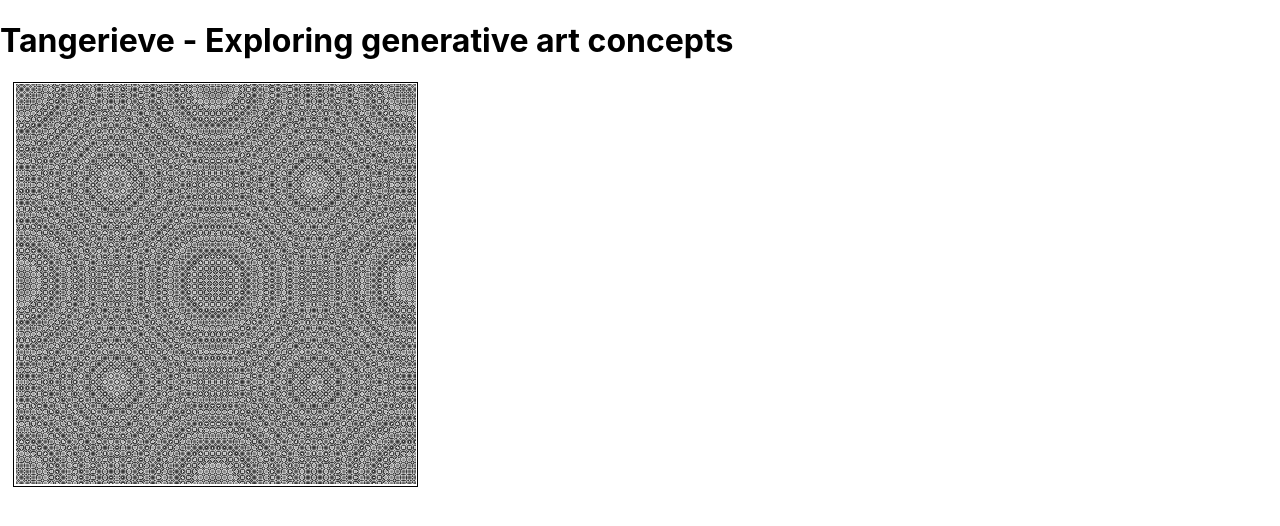
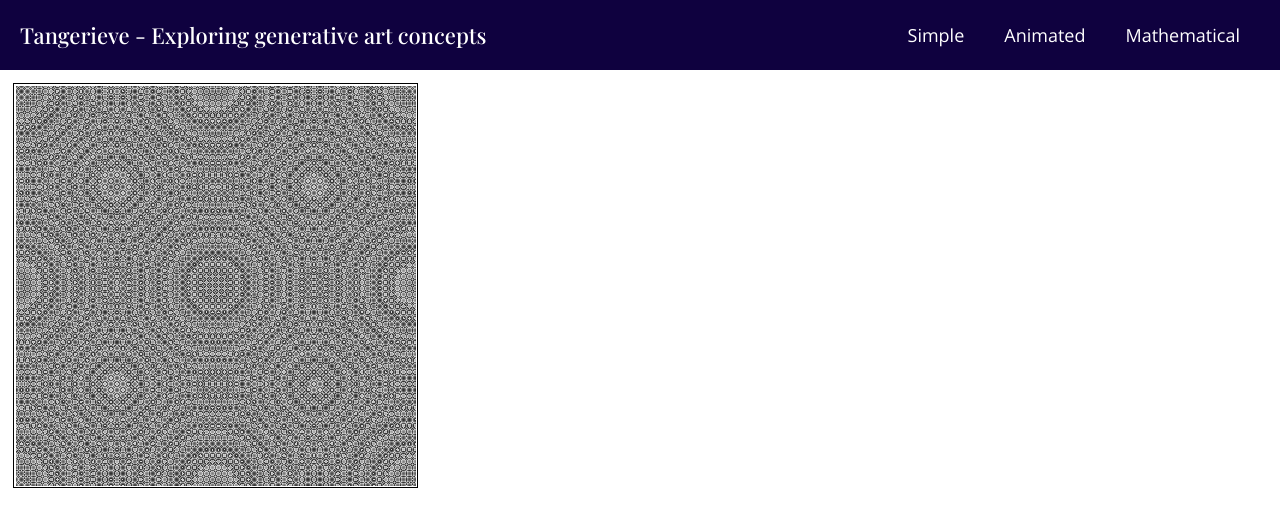
Before and after one commit to jolson88/tangerieve, a React (Create React App) app: page / in a window 1280 px wide. Shown: the top 526 px of the page. Built offline with nearby package versions, Linux system fonts and the light colour scheme.

Commit message:
Adds CSS styling to Header

```diff
--- a/src/Header.js
+++ b/src/Header.js
@@ -4,8 +4,14 @@ import './Header.scss';
 
 function Header() {
   return (
-    <header>
+    <header className="siteHeader">
+      {/*<img className="logo" src="images/logo.svg" alt="logo" />*/}
       <h1>Tangerieve - Exploring generative art concepts</h1>
+      <nav>
+        <a href="#Simple">Simple</a>
+        <a href="#Animated">Animated</a>
+        <a href="#Mathematical">Mathematical</a>
+      </nav>
     </header>
   );
 }
--- a/src/Header.scss
+++ b/src/Header.scss
@@ -0,0 +1,34 @@
+@import url('https://fonts.googleapis.com/css2?family=Playfair+Display:wght@500&display=swap');
+@import url('https://fonts.googleapis.com/css2?family=Open+Sans&display=swap');
+
+.siteHeader {
+  margin: 0;
+  padding: 0;
+  background-color: rgb(15, 1, 63);
+  display: flex;
+  justify-content: space-between;
+  align-items: center;
+  padding: 20px;
+  nav {
+    a {
+      padding: 0px 20px;
+      transition: all 0.3s ease 0s;
+      text-decoration: none;
+      font-family: "Open Sans", sans-serif;
+      font-weight: 500;
+      font-size: 18px;
+      color: white;
+    }
+    a:hover {
+      color: rgb(201, 24, 245);
+    }
+  }
+}
+
+h1 {
+  margin: 0;
+  color: white;
+  font-family: "Playfair Display", serif;
+  font-weight: 500;
+  font-size: 22px;
+}
```
